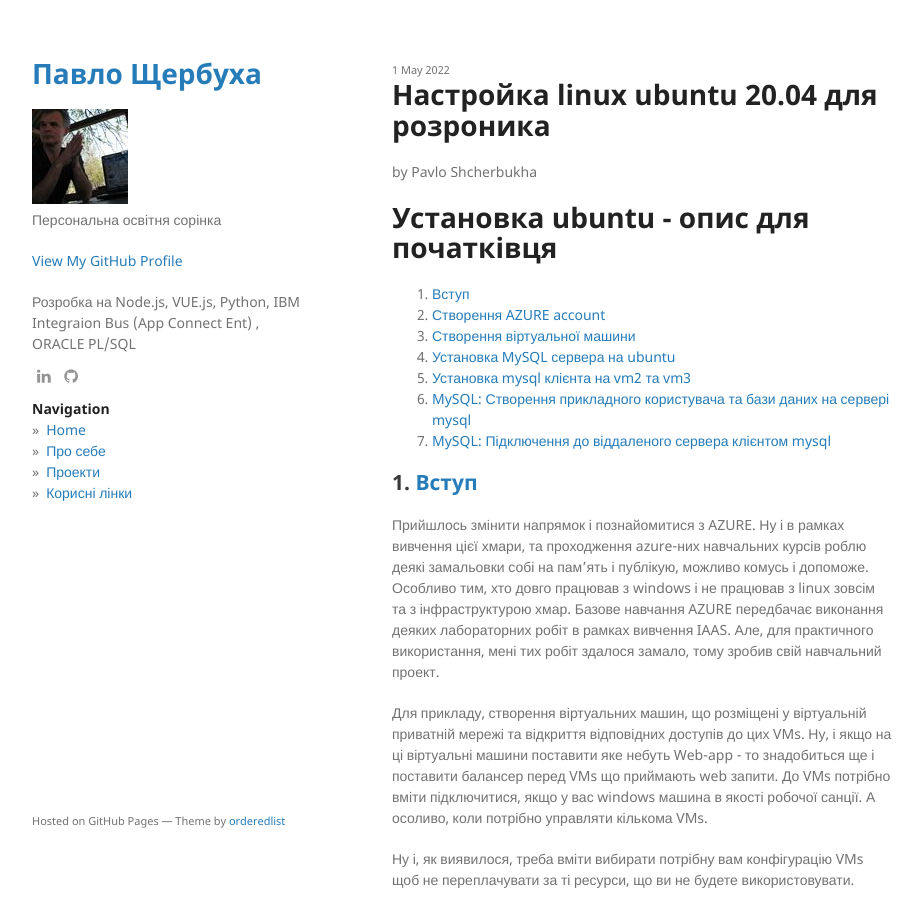
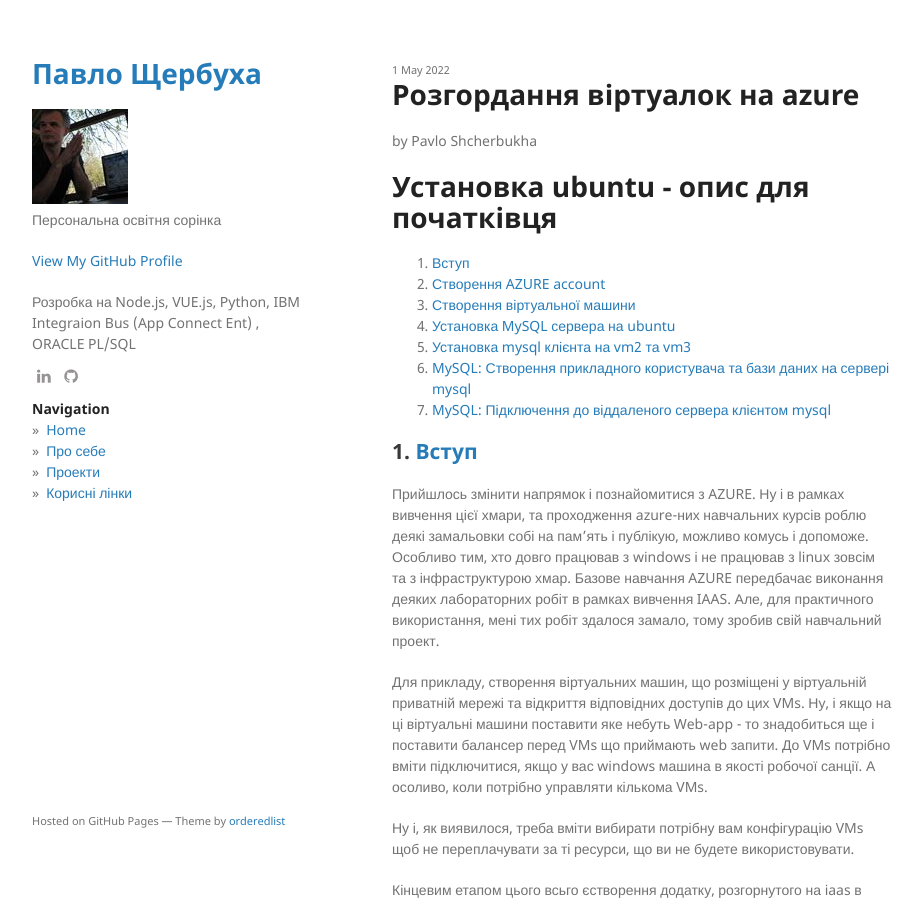
Before and after one commit to pavlo-shcherbukha/pavlo-shcherbukha.github.io, a Jekyll site: the page built from _posts/2022-05-01-ubuntu-azure-vm.md, in a window 1280 px wide and 900 px high. Shown: the whole window, without its empty margins (178-1101 px from the left). Built offline with Jekyll 4.4.1, drawn with Linux system fonts in a browser that asks for light colours.

Commit message:
corrects

```diff
--- a/_posts/2022-05-01-ubuntu-azure-vm.md
+++ b/_posts/2022-05-01-ubuntu-azure-vm.md
@@ -1,8 +1,8 @@
 ---
 layout: post
-title: "Настройка linux ubuntu 20.04 для розроника"
+title: "Розгордання віртуалок на azure"
 date: 2022-05-01 10:00:01
-categories: [ubuntu, linux, cloud]
+categories: [ubuntu, linux, cloud, azure]
 permalink: posts/2022-05-01/ubuntu-azure-vm/
 published: true
 ---
```
Also changed, not shown: _posts/2022-04-28-mysql-labs.md (+1 -1 lines), _posts/2022-04-30-ubuntu-setup.md (+1 -1 lines).
